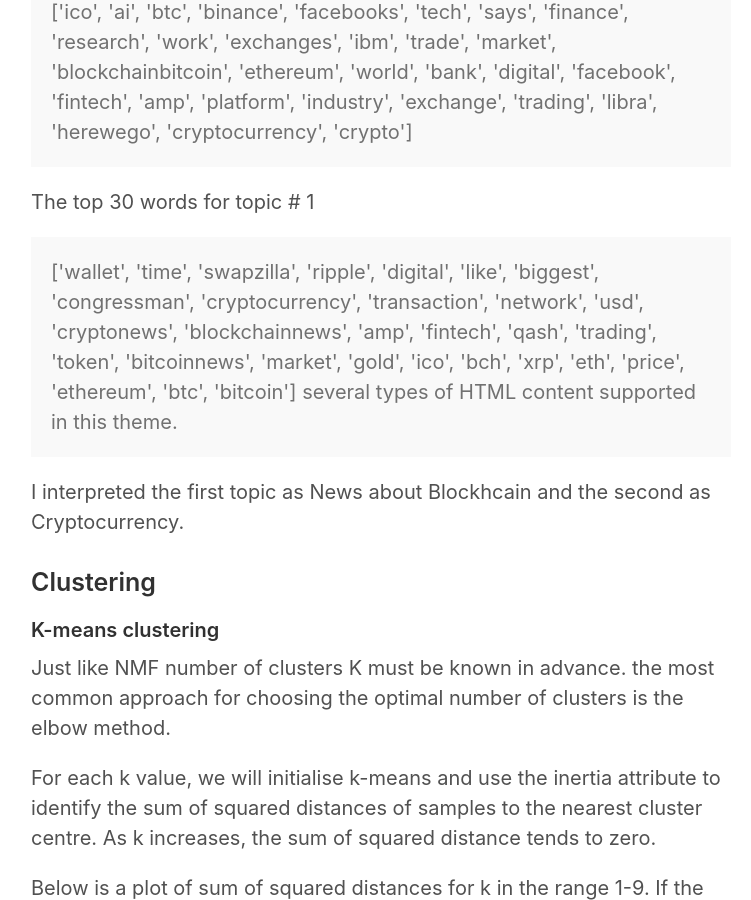
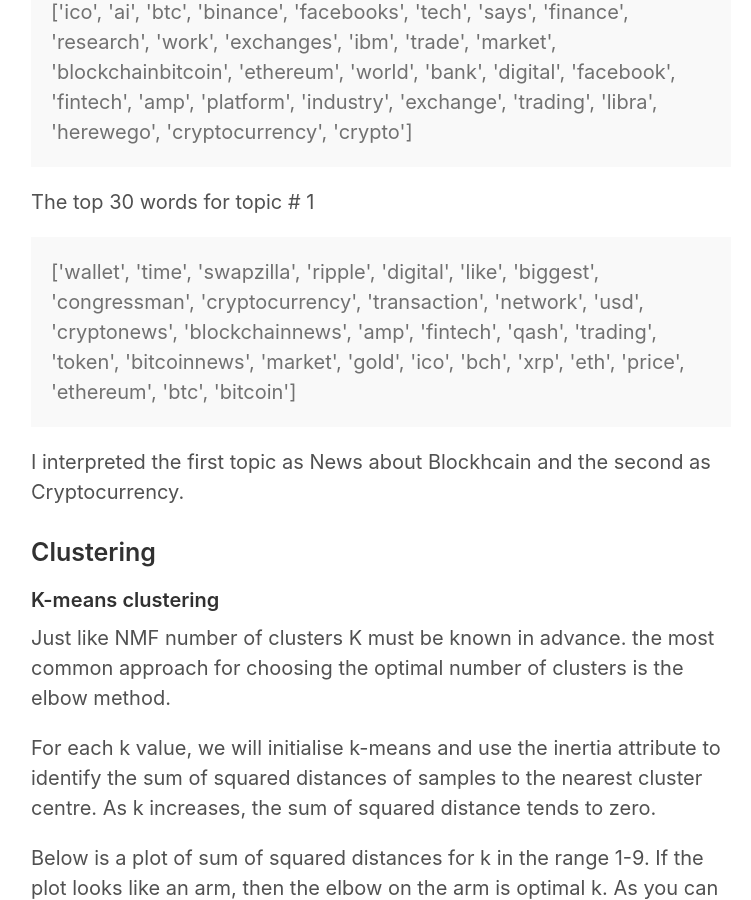
Before and after one commit to arwa1551/arwa1551.github.io, a Jekyll site: the page built from _posts/2019-10-27-Project _1.md, in a window 1280 px wide and 900 px high, scrolled down 2097 px. Shown: the whole window, without its empty margins (259-1010 px from the left). Built offline with Jekyll 4.4.1, drawn with Linux system fonts in a browser that asks for light colours.

Commit message:
Update 2019-10-27-Project _1.md

```diff
--- a/_posts/2019-10-27-Project _1.md
+++ b/_posts/2019-10-27-Project _1.md
@@ -57,7 +57,7 @@ The top 30 words for topic #  0
 
 The top 30 words for topic #  1
 <div class="message">
-['wallet', 'time', 'swapzilla', 'ripple', 'digital', 'like', 'biggest', 'congressman', 'cryptocurrency', 'transaction', 'network', 'usd', 'cryptonews', 'blockchainnews', 'amp', 'fintech', 'qash', 'trading', 'token', 'bitcoinnews', 'market', 'gold', 'ico', 'bch', 'xrp', 'eth', 'price', 'ethereum', 'btc', 'bitcoin'] several types of HTML content supported in this theme.
+['wallet', 'time', 'swapzilla', 'ripple', 'digital', 'like', 'biggest', 'congressman', 'cryptocurrency', 'transaction', 'network', 'usd', 'cryptonews', 'blockchainnews', 'amp', 'fintech', 'qash', 'trading', 'token', 'bitcoinnews', 'market', 'gold', 'ico', 'bch', 'xrp', 'eth', 'price', 'ethereum', 'btc', 'bitcoin']
 </div>
 
 I interpreted the first topic as News about Blockhcain and the second as Cryptocurrency.
```
